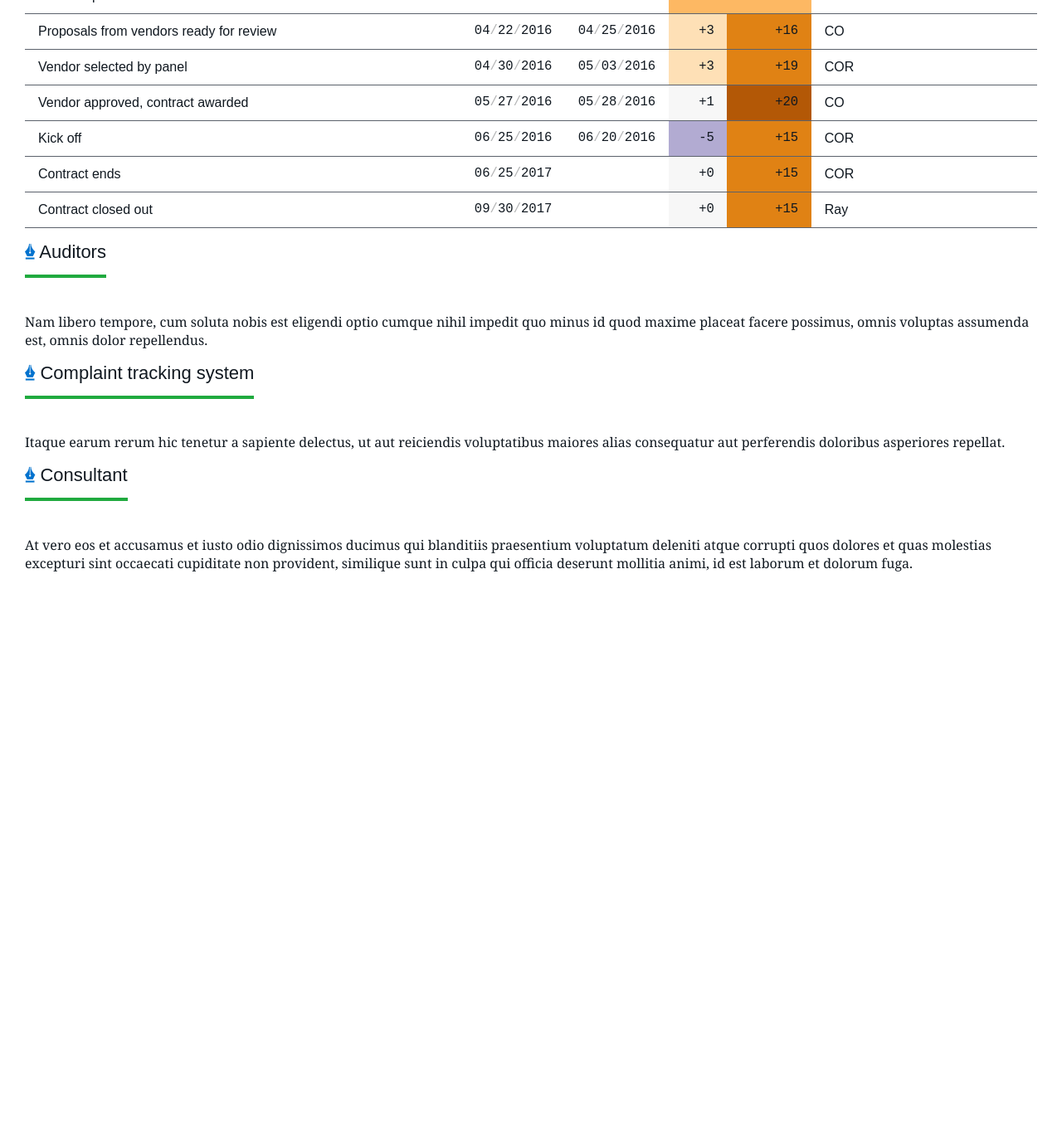
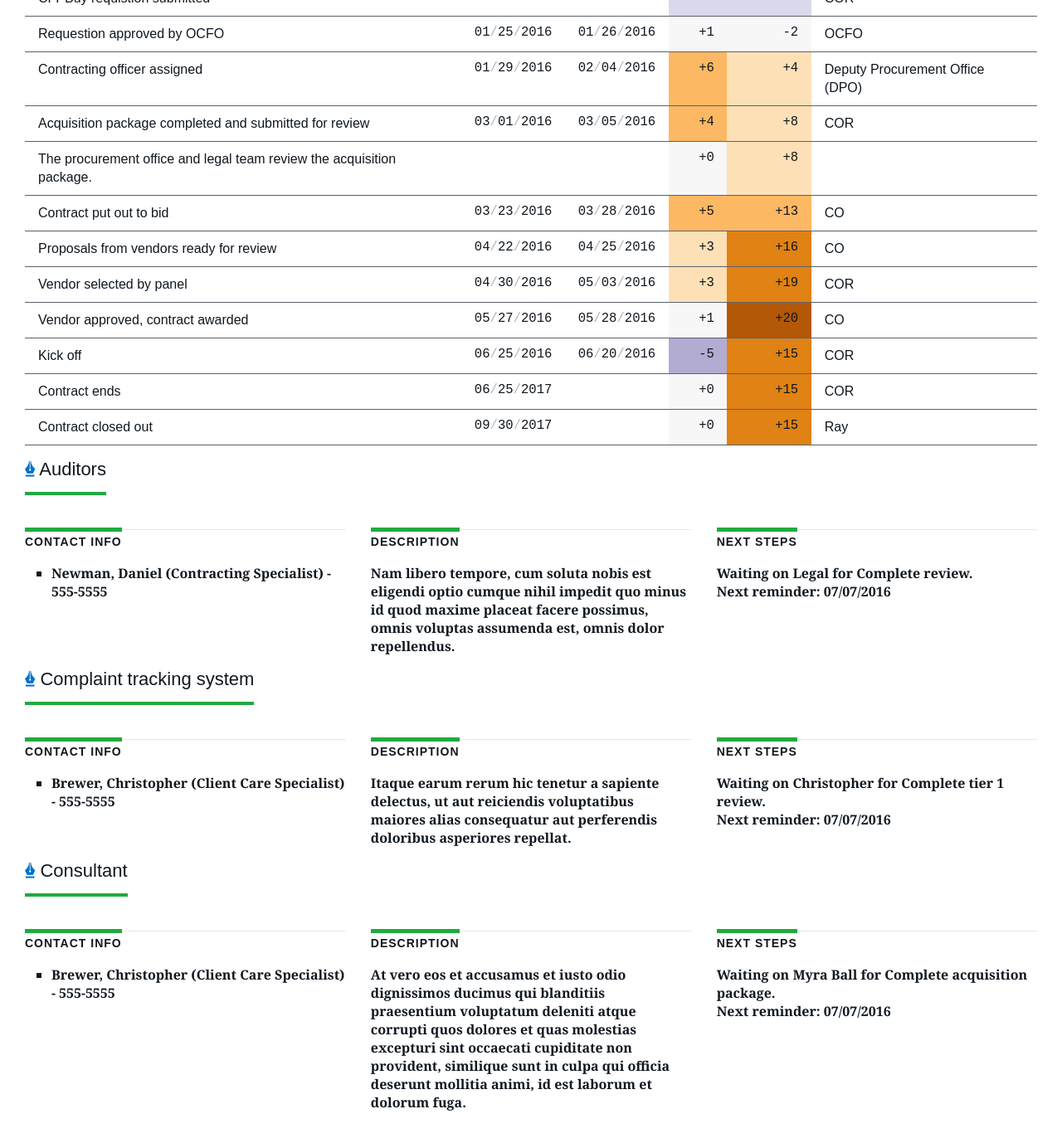
Before and after one commit to 18F/cfpb-eprocurement, a Jekyll site: the page built from dashboard/index.html, in a window 1280 px wide and 1400 px high, scrolled down 817 px. Shown: the top 1378 px of the window at 83% size. Built offline with Jekyll 4.4.1, drawn with Linux system fonts in a browser that asks for light colours; before the commit the page ends 1567 px from its top, so only the background shows below that; some of the changed text lies outside the part shown.

Commit message:
addresses issue #15

```diff
--- a/dashboard/index.html
+++ b/dashboard/index.html
@@ -32,6 +32,11 @@
 {% assign _id = 'Procurement ID' %}
 {% assign _shortdesc = 'Short description' %}
 {% assign _longdesc = 'Long description' %}
+{% assign _primary_contact = 'Primary procurement office contact' %}
+{% assign _role = 'Role' %}
+{% assign _waiting = 'Waiting on this person...' %}
+{% assign _todo = 'To do this thing...' %}
+{% assign _remind_at = 'Remind them at this date' %}
 
 {% assign columns = page.columns %}
 
@@ -39,14 +44,48 @@
 {% assign pid = 'procurement-' | append: procurement[_id] %}
 <section id="{{ pid }}" class="procurement">
 
+  <section class="content-l">
+    <div class="content-l_col content-l_col-1">
       <h3 class="feature-header">
         <a href="#{{ pid }}"><span class="cf-icon cf-icon-contract"></span></a>
         {{ procurement[_shortdesc] | default: 'No Description' }}
       </h3>
+    </div>
 
-  {% if procurement[_longdesc] %}
-  <p>{{ procurement[_longdesc] }}</p>
-  {% endif %}
+    <div class="content-l_col content-l_col-1-3">
+      <div class="header-slug">
+        <div class="header-slug_inner">
+          Contact info
+        </div>
+      </div>
+      <ul>
+        <li>
+          {{ procurement[_primary_contact] }} ({{ procurement[_role] }}) - 555-5555
+        </li>
+
+      </ul>
+    </div>
+
+    <div class="content-l_col content-l_col-1-3">
+      <div class="header-slug">
+        <div class="header-slug_inner">
+          Description
+        </div>
+      </div>
+      <p>{{ procurement[_longdesc] || 'No description available' }}</p>
+    </div>
+
+    <div class="content-l_col content-l_col-1-3">
+      <div class="header-slug">
+        <div class="header-slug_inner">
+          Next Steps
+        </div>
+      </div>
+      <div>
+        Waiting on <b>{{ procurement[_waiting] }}</b> for <b>{{ procurement[_todo] }}<b>. <br />Next reminder: 07/07/2016
+      <div>
+    </div>
+  </section>
 
   {% assign events = site.data.milestones | where: _id, procurement[_id] %}
   {% if events.size > 0 %}
```
Lines whose indentation alone changed are shown as unchanged.
